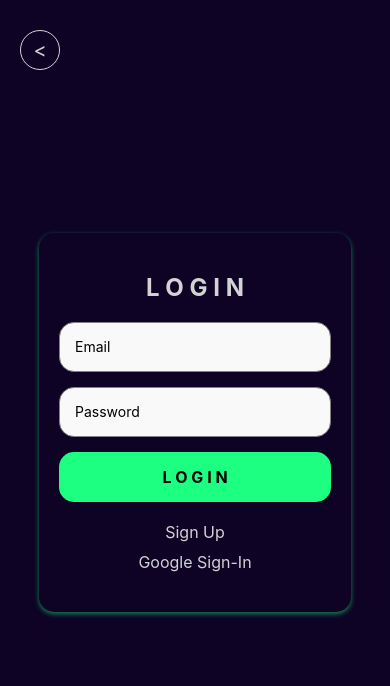
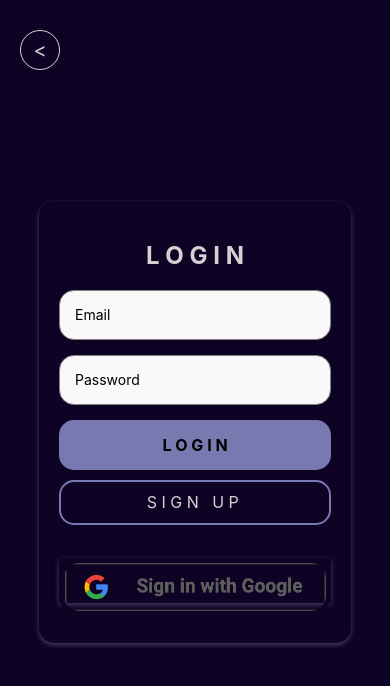
Before and after one commit to Vishnu-1203/EduX, a React Native app: screen /Login in a window 390 px wide. Shown: the top 686 px of the page. Built offline with nearby package versions, Linux system fonts and the light colour scheme; what @react-native-google-signin/google-signin would draw is missing.

Commit message:
sign up and login
changed all themes into purple mode

```diff
--- a/src/screens/homescreen.jsx
+++ b/src/screens/homescreen.jsx
@@ -1,7 +1,14 @@
-import React, { useRef } from "react";
-import { Animated, View, Text, TouchableWithoutFeedback, StyleSheet } from "react-native";
+import React, {useRef} from 'react';
+import {
+  Animated,
+  View,
+  Text,
+  TouchableWithoutFeedback,
+  StyleSheet,
+  Image,
+} from 'react-native';
 
-export default function HomeScreen({ navigation }) {
+export default function HomeScreen({navigation}) {
   const scale = useRef(new Animated.Value(1)).current;
 
   const handlePressIn = () => {
@@ -16,23 +23,26 @@ export default function HomeScreen({ navigation }) {
       toValue: 1,
       useNativeDriver: true,
     }).start(() => {
-            navigation.navigate("Login");
+      navigation.navigate('Login');
     });
   };
 
   return (
     <View style={styles.container}>
       <View style={styles.header}>
-                <Text style={styles.title}>E D U C H A I N</Text>
-                <Text style={styles.subtitle}>Learn and Earn</Text>
+        <Image
+          source={require('../../src/assets/dashboard/LogoEdu.png')}
+          style={styles.image}
+          resizeMode="contain"
+          aspectratio={1}
+        />
       </View>
 
       <View style={styles.buttonContainer}>
         <TouchableWithoutFeedback
           onPressIn={handlePressIn}
-                    onPressOut={handlePressOut}
-                >
-                    <Animated.View style={[styles.customButton, { transform: [{ scale }] }]}>
+          onPressOut={handlePressOut}>
+          <Animated.View style={[styles.customButton, {transform: [{scale}]}]}>
             <Text style={styles.customButtonText}>GET STARTED</Text>
           </Animated.View>
         </TouchableWithoutFeedback>
@@ -44,49 +54,55 @@ export default function HomeScreen({ navigation }) {
 const styles = StyleSheet.create({
   container: {
     flex: 1,
-        backgroundColor: "white",
-        alignItems: "center",
-        justifyContent: "center",
-        padding: 20,
+    backgroundColor: '#0E0325',
+    alignItems: 'center',
+    justifyContent: 'center',
   },
   header: {
-        alignItems: "center",
+    bottom: 60,
+    alignItems: 'center',
     marginBottom: 20,
   },
   title: {
-        fontSize: 50,
-        fontWeight: "bold",
-        color: "black",
+    letterSpacing: -5,
+    fontSize: 70,
+    fontWeight: 'bold',
+    color: '#8031A7',
   },
   subtitle: {
-
     fontSize: 22,
-
     fontSize: 20,
-        color: "#A5A5A5",
-        textAlign: "center",
-        marginVertical: 10,
-
+    color: 'lightgrey',
+    textAlign: 'center',
+    marginBottom: 20,
   },
   buttonContainer: {
-        width: "80%",
-        marginTop: 20,
+    width: '80%',
+    marginTop: 0,
   },
   customButton: {
-        width: "100%",
+    fontWeight: 'bold',
+    width: '100%',
     paddingVertical: 15,
-        backgroundColor: "#1DFF80",
-        borderRadius: 25,
-        alignItems: "center",
-        shadowColor: "#000",
-        shadowOffset: { width: 0, height: 4 },
+    backgroundColor: '#7979B2',
+    borderRadius: 15,
+    alignItems: 'center',
+    shadowColor: '#1DFF80',
+    shadowOffset: {width: 0, height: 4},
     shadowOpacity: 0.3,
     shadowRadius: 5,
     elevation: 5,
+    bottom: 55,
   },
   customButtonText: {
-        color: "black",
+    color: '#0E0325',
+    letterSpacing: 7,
     fontSize: 18,
-        fontWeight: "bold",
+    fontWeight: 'bold',
+  },
+
+  image: {
+    width: 420,
+    height: 420,
   },
 });
--- a/src/screens/login.jsx
+++ b/src/screens/login.jsx
@@ -49,11 +49,20 @@ const Login = ({navigation}) => {
           onPress={() => handleLogin(username, pass, navigation, setError)}>
           <Text style={styles.loginButtonText}>L O G I N</Text>
         </TouchableOpacity>
-        <TouchableOpacity onPress={() => navigation.navigate('Signup')}>
-          <Text style={styles.signupButtonText}>Sign Up</Text>
+        <TouchableOpacity
+          style={styles.touchsignup}
+          onPress={() => navigation.navigate('Signup')}>
+          <Text style={styles.signupButtonText}>SIGN UP</Text>
         </TouchableOpacity>
-        <TouchableOpacity onPress={() => googleLogin(navigation, setError)}>
-          <Text style={styles.googleSignInText}>Google Sign-In</Text>
+        <TouchableOpacity
+          style={styles.touchgoogle}
+          onPress={() => googleLogin(navigation, setError)}>
+          <Image
+            source={require('../../src/assets/dashboard/googleloginbutton.png')}
+            style={styles.image}
+            resizeMode="contain"
+            aspectratio={1}
+          />
         </TouchableOpacity>
       </View>
     </View>
@@ -87,7 +96,7 @@ const styles = StyleSheet.create({
     width: '80%',
     backgroundColor: '#0E0325',
     borderRadius: 15,
-    shadowColor: '#1DFF80',
+    shadowColor: '#7979B2',
     shadowOffset: {width: 0, height: 2},
     shadowOpacity: 0.5,
     shadowRadius: 5,
@@ -120,7 +129,7 @@ const styles = StyleSheet.create({
   loginButton: {
     width: '100%',
     height: 50,
-    backgroundColor: '#1DFF80',
+    backgroundColor: '#7979B2',
     borderRadius: 15,
     justifyContent: 'center',
     alignItems: 'center',
@@ -132,6 +141,7 @@ const styles = StyleSheet.create({
     fontWeight: 'bold',
   },
   signupButtonText: {
+    letterSpacing: 4.5,
     color: 'lightgrey',
     marginTop: 10,
     fontSize: 16,
@@ -141,6 +151,35 @@ const styles = StyleSheet.create({
     color: 'lightgrey',
     marginTop: 10,
   },
+  touchsignup: {
+    width: '100%',
+    height: 45,
+    backgroundColor: '#0E0325',
+    borderWidth: 2,
+    borderColor: '#7979B2',
+    borderRadius: 15,
+    justifyContent: 'center',
+    alignItems: 'center',
+    marginBottom: 10,
+    paddingBottom: 10,
+  },
+  touchgoogle: {
+    marginTop: '8.5%',
+    width: '100%',
+    height: 45,
+    shadowColor: '#7979B2',
+    shadowOffset: {width: 0, height: 2},
+    shadowOpacity: 0.5,
+    shadowRadius: 5,
+    elevation: 20,
+  },
+  image: {
+    width: '100%',
+    height: 57.5,
+    borderRadius: 20,
+    borderWidth: 5,
+    borderColor: '#0E0325',
+  },
 });
 
 export default Login;
--- a/src/screens/signup.jsx
+++ b/src/screens/signup.jsx
@@ -1,30 +1,39 @@
-import React, { useState } from "react";
-import { Text, View, TextInput, StyleSheet, TouchableOpacity } from "react-native";
-import auth from "@react-native-firebase/auth";
-import firestore from "@react-native-firebase/firestore";
+import React, {useState} from 'react';
+import {
+  Text,
+  View,
+  TextInput,
+  StyleSheet,
+  TouchableOpacity,
+} from 'react-native';
+import auth from '@react-native-firebase/auth';
+import firestore from '@react-native-firebase/firestore';
 
-export default function SignUp({ navigation }) {
-  const [username, setUsername] = useState("");
-  const [email, setEmail] = useState("");
-  const [password, setPassword] = useState("");
+export default function SignUp({navigation}) {
+  const [username, setUsername] = useState('');
+  const [email, setEmail] = useState('');
+  const [password, setPassword] = useState('');
 
   const handleSignUp = async (username, email, password) => {
-    console.log("entered handleSignup");
+    console.log('entered handleSignup');
     if (!username || !password || !email) {
-      console.error("All fields are required");
+      console.error('All fields are required');
       return;
     }
     try {
-      const userCredentials = await auth().createUserWithEmailAndPassword(email, password);
+      const userCredentials = await auth().createUserWithEmailAndPassword(
+        email,
+        password,
+      );
       console.log(userCredentials);
       const uid = userCredentials.user.uid;
 
-      await firestore().collection("users").doc(uid).set({
+      await firestore().collection('users').doc(uid).set({
         username: username,
         email: email,
       });
 
-      console.log("end of handleSignUp");
+      console.log('end of handleSignUp');
     } catch (err) {
       console.log(err, "this error can't signup");
     }
@@ -32,11 +41,13 @@ export default function SignUp({ navigation }) {
 
   return (
     <View style={styles.container}>
-      <TouchableOpacity style={styles.backButton} onPress={() => navigation.goBack()}>
-        <Text style={styles.backButtonText}>{"<"}</Text>
+      <TouchableOpacity
+        style={styles.backButton}
+        onPress={() => navigation.goBack()}>
+        <Text style={styles.backButtonText}>{'<'}</Text>
       </TouchableOpacity>
       <View style={styles.signupBox}>
-        <Text style={styles.signupTitle}>S I G N  U P</Text>
+        <Text style={styles.signupTitle}>S I G N U P</Text>
         <TextInput
           placeholder="Username"
           style={styles.input}
@@ -58,9 +69,8 @@ export default function SignUp({ navigation }) {
         />
         <TouchableOpacity
           style={styles.signupButton}
-          onPress={() => handleSignUp(username, email, password)}
-        >
-          <Text style={styles.signupButtonText}>S I G N  U P</Text>
+          onPress={() => handleSignUp(username, email, password)}>
+          <Text style={styles.signupButtonText}>S I G N U P</Text>
         </TouchableOpacity>
       </View>
     </View>
@@ -70,67 +80,67 @@ export default function SignUp({ navigation }) {
 const styles = StyleSheet.create({
   container: {
     flex: 1,
-    backgroundColor: "#0E0325",
-    alignItems: "center",
-    justifyContent: "center",
+    backgroundColor: '#0E0325',
+    alignItems: 'center',
+    justifyContent: 'center',
   },
   backButton: {
-    position: "absolute",
+    position: 'absolute',
     top: 30,
     left: 20,
     width: 40,
     height: 40,
     borderRadius: 30,
     borderWidth: 1,
-    borderColor: "lightgrey",
-    justifyContent: "center",
-    alignItems: "center",
+    borderColor: 'lightgrey',
+    justifyContent: 'center',
+    alignItems: 'center',
   },
   backButtonText: {
     fontSize: 20,
-    color: "lightgrey",
+    color: 'lightgrey',
   },
   signupBox: {
-    width: "80%",
-    backgroundColor: "#0E0325",
+    width: '80%',
+    backgroundColor: '#0E0325',
     borderRadius: 15,
-    shadowColor: "#1DFF80",
-    shadowOffset: { width: 0, height: 2 },
+    shadowColor: '#7979B2',
+    shadowOffset: {width: 0, height: 2},
     shadowOpacity: 0.5,
     shadowRadius: 5,
     elevation: 20,
     padding: 20,
-    alignItems: "center",
+    alignItems: 'center',
     paddingTop: 40,
     paddingBottom: 40,
   },
   signupTitle: {
     fontSize: 24,
-    fontWeight: "bold",
+    fontWeight: 'bold',
     marginBottom: 20,
-    color: "lightgrey",
+    color: 'lightgrey',
   },
   input: {
-    width: "100%",
+    width: '100%',
     height: 50,
     borderWidth: 1,
-    borderColor: "gray",
+    borderColor: 'gray',
     borderRadius: 15,
     paddingHorizontal: 15,
     marginBottom: 15,
-    backgroundColor: "#f9f9f9",
+    backgroundColor: '#f9f9f9',
   },
   signupButton: {
-    width: "100%",
+    width: '100%',
     height: 50,
-    backgroundColor: "#1DFF80",
+    backgroundColor: '#7979B2',
     borderRadius: 15,
-    justifyContent: "center",
-    alignItems: "center",
+    justifyContent: 'center',
+    alignItems: 'center',
   },
   signupButtonText: {
-    color: "black",
+    color: 'black',
     fontSize: 16,
-    fontWeight: "bold",
+    fontWeight: 'bold',
   },
 });
```
Also changed, not shown: src/assets/dashboard/googleloginbutton.png (added). Lines whose indentation alone changed are shown as unchanged.
